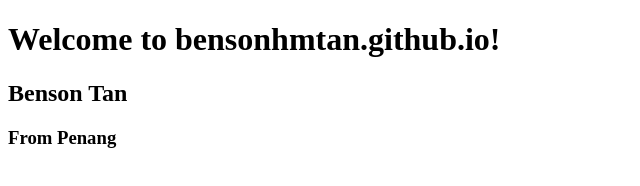
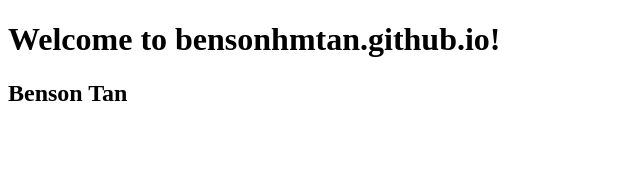
Before and after one commit to bensonhmtan/bensonhmtan.github.io, a plain HTML site: page index.html in a window 1280 px wide. Shown: the whole page, without its empty margins (0-640 px from the left). Drawn offline with Linux system fonts and the light colour scheme.

Commit message:
added index.html

```diff
--- a/index.html
+++ b/index.html
@@ -9,6 +9,5 @@
 <body>
     <h1>Welcome to bensonhmtan.github.io!</h1>
     <h2>Benson Tan</h2>
-    <h3>From Penang</h3>
 </body>
 </html>
```
